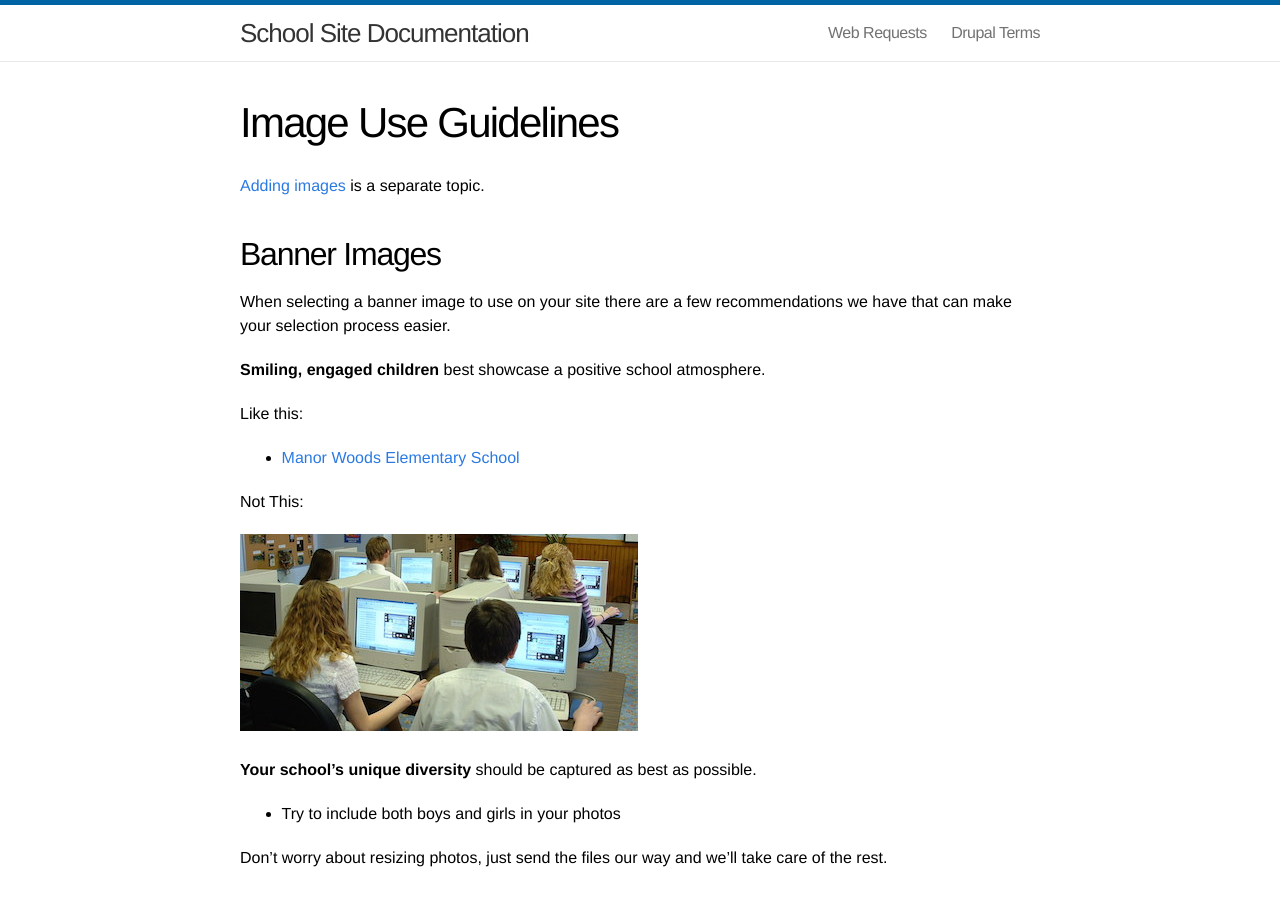
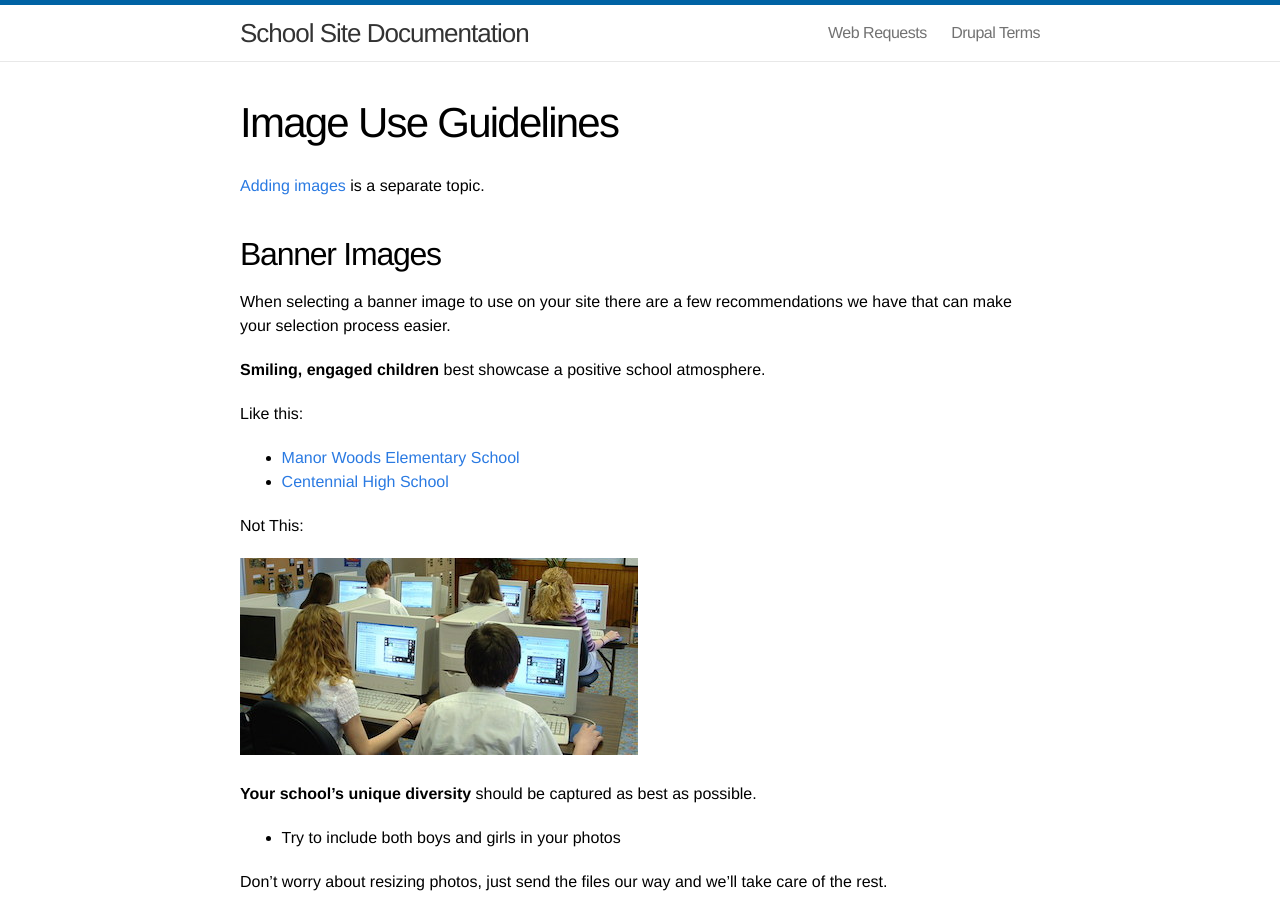
Before and after one commit to HCPSS/schoolsites-help, a Jekyll site: the page built from _posts/2014-07-15-images.md, in a window 1280 px wide and 900 px high. Built offline with Jekyll 4.4.1, drawn with Linux system fonts in a browser that asks for light colours; Markdown is read by kramdown in place of the engine named in the settings.

Commit message:
added for HS

```diff
--- a/_posts/2014-07-15-images.md
+++ b/_posts/2014-07-15-images.md
@@ -13,8 +13,10 @@ When selecting a banner image to use on your site there are a few recommendation
 **Smiling, engaged children** best showcase a positive school atmosphere.
 
 Like this:
-
-- [Manor Woods Elementary School](http://mwes.hcpss.org/)
+<ul>
+  <li><a href="http://mwes.hcpss.org/" target="_blank">Manor Woods Elementary School</a></li>
+  <li><a href="http://chs.hcpss.org/" target="_blank">Centennial High School</a></li>
+</ul>
 
 Not This:
 
```
Also changed, not shown: other parts of _posts/2014-07-15-images.md (+1 -1 lines).
